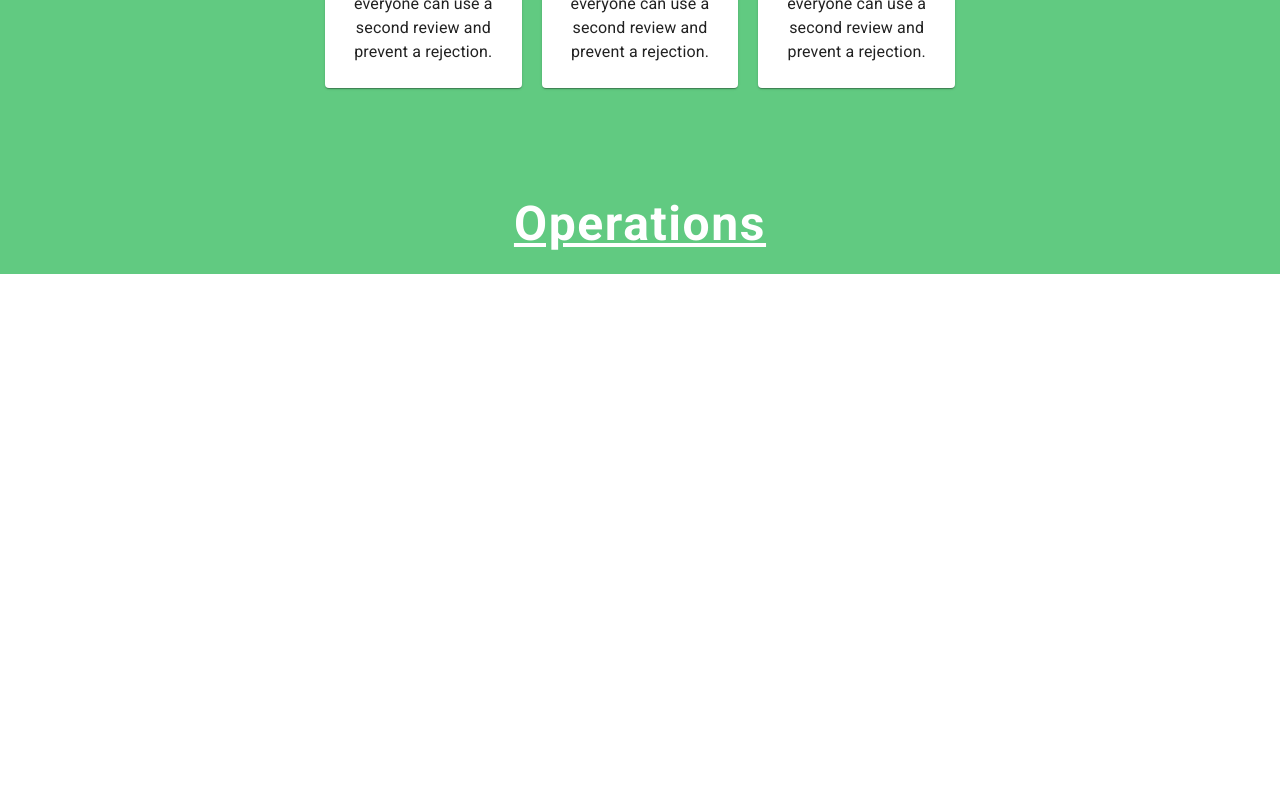
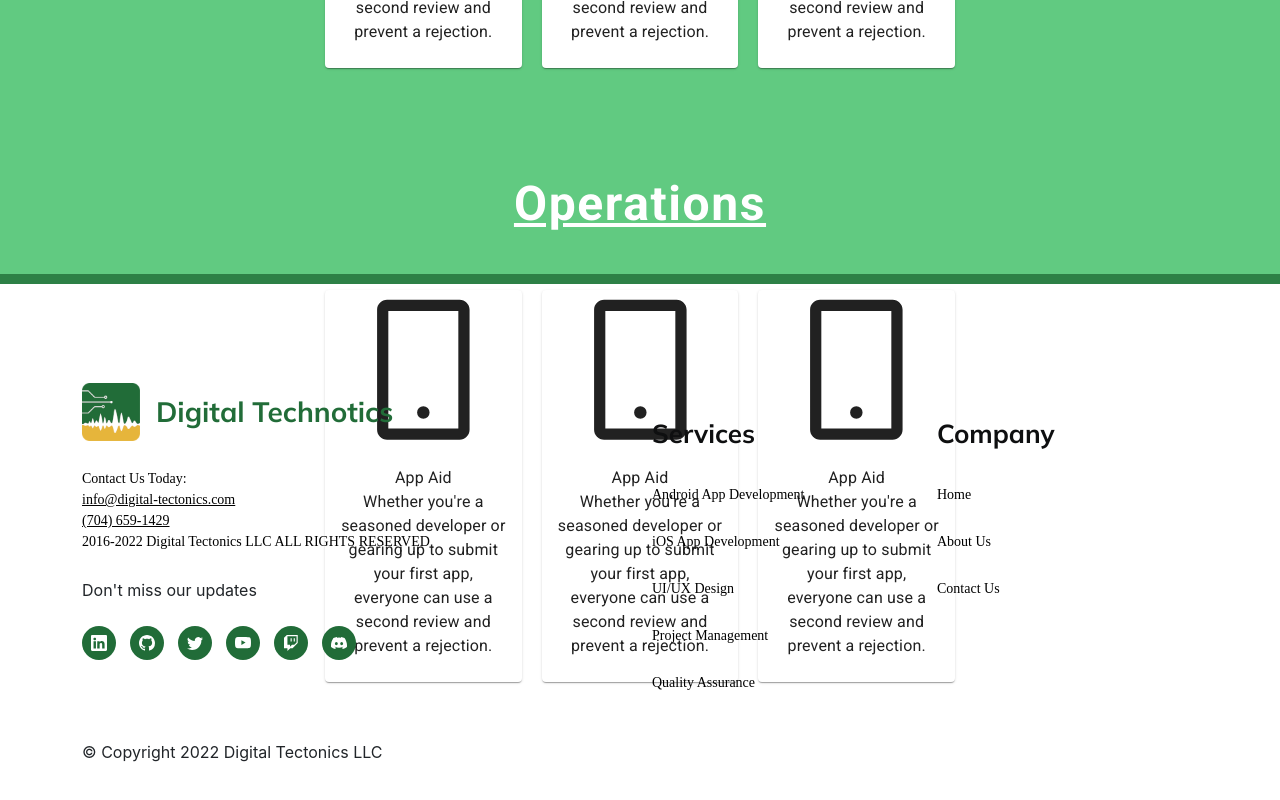
Before and after one commit to DigitalTectonics/careers.digital-tectonics.com, a React (Create React App) app: page / in a window 1280 px wide. Shown: the part 1326-2126 px from the top of the page. Before the commit the page ends 1600 px from the top, so only its background shows below. Built offline with nearby package versions, Linux system fonts and the light colour scheme.

Commit message:
feat: (DWT-6, DWT-10) fixed responsiveness and linked to main page

```diff
--- a/public/index.html
+++ b/public/index.html
@@ -53,6 +53,13 @@
       rel="stylesheet"
     />
 
+    <link
+      rel="stylesheet"
+      href="https://cdn.jsdelivr.net/npm/bootstrap@5.2.2/dist/css/bootstrap.min.css"
+      integrity="sha384-Zenh87qX5JnK2Jl0vWa8Ck2rdkQ2Bzep5IDxbcnCeuOxjzrPF/et3URy9Bv1WTRi"
+      crossorigin="anonymous"
+    />
+
     <title>Digital Technotic, LLC Careers</title>
     <meta
       name="description"
--- a/src/app/App.js
+++ b/src/app/App.js
@@ -1,15 +1,17 @@
 import Landing from "../pages/landing/Landing";
-import About from "../pages/services/About";
+import Careers from "../pages/services/Careers";
 import Appbar from "../components/Appbar";
 import { theme } from "./theme";
 import { ThemeProvider } from "@emotion/react";
+import Footer from "../components/Footer";
 
 function App() {
   return (
     <ThemeProvider theme={theme}>
       <Appbar />
       <Landing />
-      <About />
+      <Careers />
+      <Footer />
     </ThemeProvider>
   );
 }
--- a/src/components/Appbar.js
+++ b/src/components/Appbar.js
@@ -12,7 +12,13 @@ import MenuItem from "@mui/material/MenuItem";
 import { Avatar } from "@mui/material";
 import logo from "../assets/logo.png";
 
-const pages = ["Home", "Our Services", "About Us", "Contact Us"];
+const pages = ["Home", "Careers", "About Us", "Contact Us"];
+const links = [
+  "https://digital-tectonics.com/index.php",
+  "careers",
+  "about",
+  "contact",
+];
 
 export default function Appbar() {
   const [anchorElNav, setAnchorElNav] = React.useState(null);
@@ -69,7 +75,7 @@ export default function Appbar() {
               aria-controls="menu-appbar"
               aria-haspopup="true"
               onClick={handleOpenNavMenu}
-              color="inherit"
+              sx={{ color: "white" }}
             >
               <MenuIcon />
             </IconButton>
@@ -92,7 +98,13 @@ export default function Appbar() {
               }}
             >
               {pages.map((page, index) => (
-                <MenuItem key={page} onClick={handleCloseNavMenu}>
+                <MenuItem
+                  component="a"
+                  href={index === 0 ? `${links[index]}` : `#${links[index]}`}
+                  target={index === 0 ? "_blank" : null}
+                  key={page}
+                  onClick={handleCloseNavMenu}
+                >
                   <Typography textAlign="center">{page}</Typography>
                 </MenuItem>
               ))}
@@ -134,6 +146,9 @@ export default function Appbar() {
                 key={page}
                 onClick={handleCloseNavMenu}
                 sx={{ my: 2, color: "white", display: "block", ml: 3 }}
+                component="a"
+                target={index === 0 ? "_blank" : null}
+                href={index === 0 ? `${links[index]}` : `#${links[index]}`}
               >
                 <Typography textAlign="center">{page}</Typography>
               </Button>
--- /dev/null
+++ b/src/components/Footer.js
@@ -0,0 +1,139 @@
+import React from "react";
+import "./footer.css";
+import logo from "../assets/logo.png";
+import {
+  BsTwitch,
+  BsDiscord,
+  BsYoutube,
+  BsTwitter,
+  BsGithub,
+  BsLinkedin,
+} from "react-icons/bs";
+
+export default function Footer() {
+  return (
+    <footer style={{ borderTop: "10px solid #2d8046" }}>
+      <div className="container">
+        <div className="row">
+          <div className="col-md-6">
+            <div className="footer-logo">
+              <a
+                style={{ textDecoration: "none" }}
+                rel="noopener noreferrere"
+                target="_blank"
+                href="https://digital-tectonics.com/index.php"
+              >
+                <img src={logo} alt="logo" />
+                <span>Digital Technotics</span>
+              </a>
+              <ul className="footer-contact">
+                <li>
+                  <span>Contact Us Today:</span>
+                  <div className="link-container">
+                    <a
+                      id="contact_email"
+                      href="mailto:info@digital-tectonics.com"
+                    >
+                      info@digital-tectonics.com
+                    </a>
+                    <div className="link-to-clipboard">
+                      <i
+                        className="fa fa-link"
+                        onclick="copyToClipboard(\'info@digital-tectonics.com\')"
+                      ></i>
+                    </div>
+                  </div>
+                  <div className="link-container">
+                    <a href="tel:7046591429">(704) 659-1429</a>
+                    <div className="link-to-clipboard">
+                      <i
+                        className="fa fa-link"
+                        onclick="copyToClipboard(\'7046591429\')"
+                      ></i>
+                    </div>
+                  </div>
+                </li>
+                <li>2016-2022 Digital Tectonics LLC ALL RIGHTS RESERVED</li>
+              </ul>
+              <div>Don't miss our updates</div>
+              <br />
+              <ul className="social-icons">
+                <li>
+                  <a href="https://www.linkedin.com/company/75068453/">
+                    <BsLinkedin size="1rem" />
+                  </a>
+                </li>
+                <li>
+                  <a href="https://github.com/DigitalTectonics">
+                    <BsGithub size="1rem" />
+                  </a>
+                </li>
+                <li>
+                  <a href="https://twitter.com/DigitalTectonic">
+                    <BsTwitter size="1rem" />
+                  </a>
+                </li>
+                <li>
+                  <a href="https://www.youtube.com/channel/UCe12XWN_kQ3v9eje-GJHYmQ">
+                    <BsYoutube size="1rem" />
+                  </a>
+                </li>
+                <li>
+                  <a href="https://www.twitch.tv/digital_tectonics">
+                    <BsTwitch size="1rem" />
+                  </a>
+                </li>
+                <li>
+                  <a href="https://discord.gg/gHdZnXNmuh">
+                    <BsDiscord size="1rem" />
+                  </a>
+                </li>
+              </ul>
+            </div>
+          </div>
+          <div className="col-md-3">
+            <div className="footer-nav">
+              <h5>Services</h5>
+              <ul className="footer-links">
+                <li>
+                  <a href="#anchor-our-services">Android App Development</a>
+                </li>
+                <li>
+                  <a href="#anchor-our-services">iOS App Development</a>
+                </li>
+                <li>
+                  <a href="#anchor-our-services">UI/UX Design</a>
+                </li>
+                <li>
+                  <a href="#anchor-our-services">Project Management</a>
+                </li>
+                <li>
+                  <a href="#anchor-our-services">Quality Assurance</a>
+                </li>
+              </ul>
+            </div>
+          </div>
+          <div className="col-md-3">
+            <div className="footer-nav">
+              <h5>Company</h5>
+              <ul className="footer-links">
+                <li>
+                  <a href="index.php">Home</a>
+                </li>
+                <li>
+                  <a href="about.php">About Us</a>
+                </li>
+                <li>
+                  <a href="about.php#anchor-contact-us">Contact Us</a>
+                </li>
+              </ul>
+            </div>
+          </div>
+        </div>
+        <div>
+          <br />© Copyright 2022 Digital Tectonics LLC
+        </div>
+      </div>
+    </footer>
+  );
+}
--- /dev/null
+++ b/src/components/footer.css
@@ -0,0 +1,108 @@
+footer {
+  padding: 94px 5px 60px;
+}
+
+footer .footer-logo a {
+  display: flex;
+  align-items: center;
+  margin-bottom: 22px;
+}
+footer .footer-logo a img {
+  margin-right: 16px;
+  width: 58px;
+}
+footer .footer-logo a span {
+  font-size: 28px;
+  line-height: 68px;
+  font-weight: 700;
+  letter-spacing: -3%;
+  color: #216c38;
+  font-family: "Mulish";
+}
+footer h5 {
+  font-size: 26px;
+  line-height: 32px;
+  font-weight: 600;
+  color: #0e0f10;
+  font-family: "Mulish";
+  margin-bottom: 31px;
+}
+footer .footer-nav {
+  max-width: 200px;
+  margin: 0 auto;
+}
+footer .footer-nav li {
+  margin-bottom: 23px;
+}
+footer .footer-nav li a {
+  font-size: 14px;
+  line-height: 21px;
+  font-weight: 400;
+  color: #000;
+  font-family: "poppins";
+}
+
+footer .footer-contact {
+  list-style: none;
+  padding-left: 0;
+  margin-bottom: 26px;
+}
+footer .footer-links {
+  list-style: none;
+  padding-left: 0;
+}
+a[href="#anchor-our-services"],
+a[href="index.php"],
+a[href="about.php"],
+a[href="about.php#anchor-contact-us"] {
+  text-decoration: none;
+}
+footer .footer-contact li {
+  font-size: 14px;
+  line-height: 21px;
+  font-weight: 400;
+  color: #000;
+  font-family: "poppins";
+}
+footer .footer-contact li a {
+  color: #000;
+  margin-bottom: 0;
+}
+footer .link-container {
+  display: flex;
+}
+footer .link-to-clipboard {
+  display: none;
+}
+footer .link-container:hover div.link-to-clipboard {
+  margin-left: 8px;
+  display: block;
+  cursor: copy;
+}
+footer .social-icons {
+  display: flex;
+  align-items: center;
+  padding-left: 0;
+}
+footer .social-icons li a {
+  margin-bottom: 0;
+}
+footer .social-icons li {
+  width: 34px;
+  height: 34px;
+  line-height: 34px;
+  border-radius: 50%;
+  display: flex;
+  align-items: center;
+  justify-content: center;
+  background-color: #216c38;
+  margin-right: 14px;
+}
+
+footer .social-icons li a {
+  color: #fff;
+  font-size: 14px;
+}
+footer .footer-nav {
+  margin: 40px 0 0;
+}
--- a/src/index.css
+++ b/src/index.css
@@ -15,4 +15,5 @@ code {
 html,
 body {
   overflow-x: hidden;
+  scroll-behavior: smooth;
 }
--- a/src/pages/landing/Landing.js
+++ b/src/pages/landing/Landing.js
@@ -1,15 +1,12 @@
 import React from "react";
 import { Avatar, Box, Typography } from "@mui/material";
-import {
-  AiFillAndroid,
-  AiOutlineMobile,
-  AiOutlineAreaChart,
-  AiOutlineDown,
-} from "react-icons/ai";
+import { AiFillAndroid, AiFillApple, AiOutlineDown } from "react-icons/ai";
+import { TbWorld } from "react-icons/tb";
 
 export default function Landing() {
   return (
     <Box
+      id="landing"
       sx={{
         height: "100vh",
         position: "relative",
@@ -34,14 +31,14 @@ export default function Landing() {
         <Typography
           alignText="center"
           fontWeight="700"
-          sx={{ fontSize: { xs: "2em", sm: "3em", md: "3em" } }}
+          sx={{ fontSize: { xs: "2em", sm: "2em", md: "3em", lg: "3em" } }}
         >
           Smart, Secure, Scalable Solutions.
         </Typography>
         <Typography
           alignText="center"
           fontWeight="400"
-          sx={{ fontSize: { xs: "25px", sm: "2em", md: "3em" } }}
+          sx={{ fontSize: { xs: "25px", sm: "2em", md: "2em", lg: "3em" } }}
         >
           We design and develop mobile apps that delight your users and grow
           your business. Enterprise-grade development combined with outstanding
@@ -64,7 +61,7 @@ export default function Landing() {
               padding: "30px",
             }}
           >
-            <AiOutlineMobile size="2rem" color="white" />
+            <AiFillApple size="2rem" color="white" />
           </Box>
           <Box
             sx={{
@@ -73,7 +70,7 @@ export default function Landing() {
               padding: "30px",
             }}
           >
-            <AiOutlineAreaChart size="2rem" color="white" />
+            <TbWorld size="2rem" color="white" />
           </Box>
         </Box>
       </Box>
@@ -101,11 +98,11 @@ export default function Landing() {
       <Avatar
         sx={{
           position: "absolute",
-          bottom: { xs: "5rem", sm: "10rem", md: "25px" },
+          bottom: { xs: "5rem", sm: "10rem", md: "15px", lg: "25px" },
           zIndex: "10",
           background: { xs: "#61ca81", md: "white" },
           borderRadius: "100%",
-          padding: { xs: "5px", md: "15px" },
+          padding: { xs: "5px", md: "10px", lg: "15px" },
           border: "3px solid #2d8046",
         }}
       >
--- a/src/pages/services/About.js
+++ b/src/pages/services/Careers.js
@@ -9,18 +9,20 @@ import {
 } from "@mui/material";
 import { AiOutlineMobile } from "react-icons/ai";
 
-export default function About() {
+export default function Careers() {
   return (
     <Box
+      id="careers"
       sx={{
-        height: { xs: "auto", md: "100vh" },
+        height: { xs: "auto", md: "auto", lg: "100vh" },
+        pb: "100px",
         width: "100vw",
         backgroundColor: "#61ca81",
         display: "flex",
         flexDirection: "column",
       }}
     >
-      <Box sx={{ width: "100%", mt: "100px" }}>
+      <Box sx={{ width: "100%", mt: "80px" }}>
         <Typography
           sx={{
             textDecoration: "underline",
```
